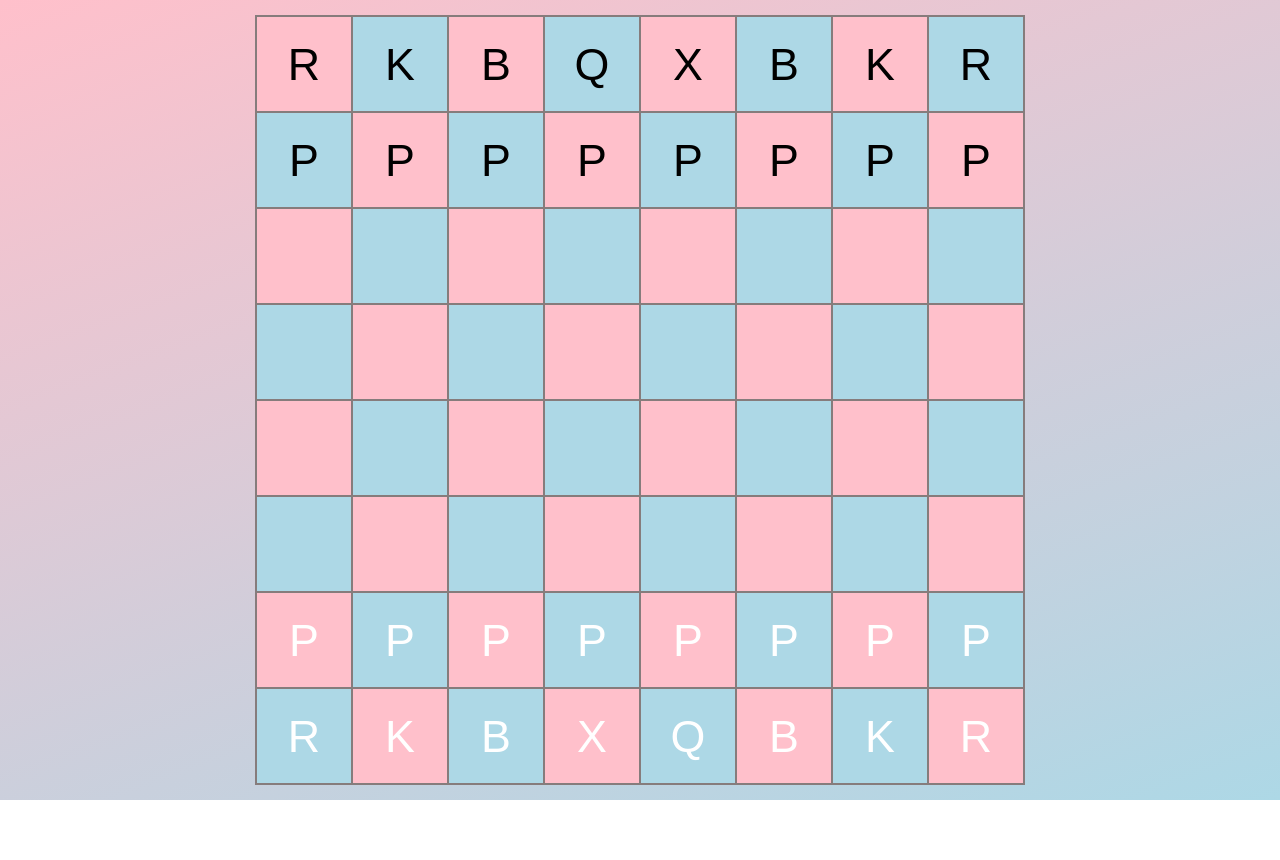
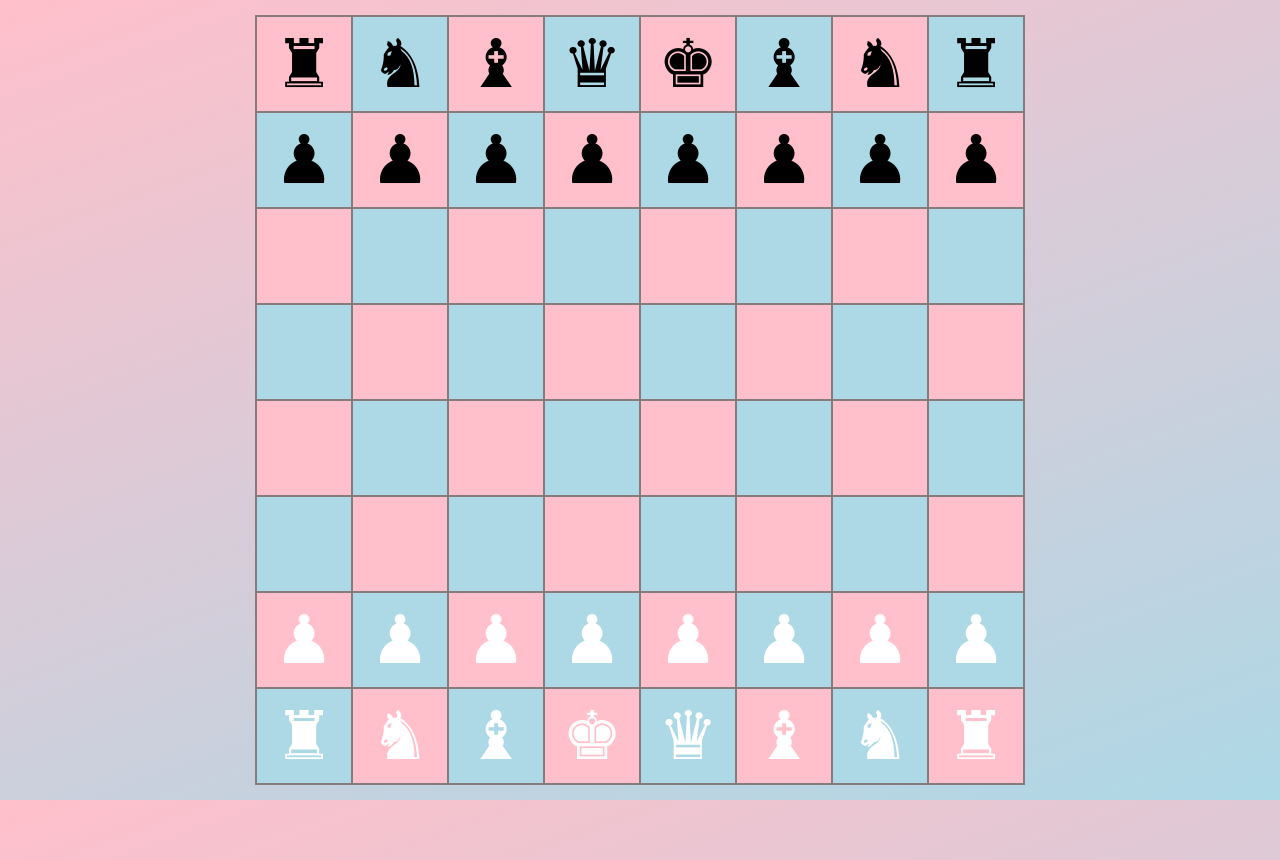
Before and after one commit to christopherdonohue/chess, a plain HTML site: page index.html in a window 1280 px wide. Before the commit the page ends 800 px from the top, so only its background shows below. Drawn offline with Linux system fonts and the light colour scheme.

Commit message:
added piece symbols

```diff
--- a/app.js
+++ b/app.js
@@ -6,6 +6,7 @@ const pieces = {
     spacesCanMove: 'unlimited',
     blackAvailable: 2,
     whiteAvailable: 2,
+    symb: '♜',
   },
 
   knight: {
@@ -15,6 +16,7 @@ const pieces = {
     spacesCanMove: 3,
     blackAvailable: 2,
     whiteAvailable: 2,
+    symb: '♞',
   },
 
   bishop: {
@@ -24,7 +26,7 @@ const pieces = {
     spacesCanMove: 'unlimited',
     blackAvailable: 2,
     whiteAvailable: 2,
-    moveSet: [7, 9],
+    symb: '♝',
   },
 
   queen: {
@@ -34,6 +36,7 @@ const pieces = {
     spacesCanMove: 'unlimited',
     blackAvailable: 1,
     whiteAvailable: 1,
+    symb: '♛',
   },
 
   king: {
@@ -43,6 +46,7 @@ const pieces = {
     spacesCanMove: 1,
     blackAvailable: 1,
     whiteAvailable: 1,
+    symb: '♚',
   },
 
   pawn: {
@@ -54,6 +58,7 @@ const pieces = {
     whiteAvailable: 8,
     moveSet: 8,
     cannotMoveBackwards: true,
+    symb: '♟',
   },
 };
 
@@ -71,7 +76,7 @@ let allAvailableSquaresFound = false;
 const findPiece = (pieceToFind) => {
   let pieceFound;
   for (const piece in pieces) {
-    if (pieces[piece].letter === pieceToFind) {
+    if (pieces[piece].symb === pieceToFind) {
       pieceFound = pieces[piece];
     }
   }
@@ -466,9 +471,10 @@ const newGame = function () {
   const enemiesKilledContainerBottom = document.createElement('div');
 
   // prettier-ignore
-  const blackPieces = ['R','K','B','Q','X','B','K','R','P','P','P','P','P','P','P','P'];
+  const blackPieces = [{letter: 'R', symb: '♜'},{letter: 'K', symb: '♞'},{letter: 'B', symb: '♝'},{letter: 'Q', symb: '♛'},{letter: 'X', symb: '♚'},{letter: 'B', symb: '♝'},{letter: 'K', symb: '♞'},{letter: 'R', symb: '♜'},{letter: 'P', symb: '♟'},{letter: 'P', symb: '♟'},{letter: 'P', symb: '♟'},{letter: 'P', symb: '♟'},{letter: 'P', symb: '♟'},{letter: 'P', symb: '♟'},{letter: 'P', symb: '♟'},{letter: 'P', symb: '♟'}];
   const whitePieces = [...blackPieces].reverse();
   let j = 0;
+
   let k = 0;
 
   const createBox = (i) => {
@@ -611,13 +617,13 @@ const newGame = function () {
     });
 
     if (i < 16) {
-      pieceContainer.innerText = blackPieces[i];
+      pieceContainer.innerText = blackPieces[i].symb;
       pieceContainer.classList.add('black');
       dropZone.appendChild(pieceContainer);
     }
 
     if (i > 47) {
-      pieceContainer.innerText = whitePieces[k];
+      pieceContainer.innerText = whitePieces[k].symb;
       pieceContainer.classList.add('white');
       dropZone.appendChild(pieceContainer);
       k++;
--- a/style.css
+++ b/style.css
@@ -11,7 +11,7 @@ body {
     rgba(255, 192, 203, 1) 0%,
     rgba(173, 216, 230, 1) 100%
   );
-  font-size: 6vmin;
+  font-size: 10vmin;
   font-family: Arial, Helvetica, sans-serif;
 }
 
@@ -43,7 +43,7 @@ body {
 .draggable {
   width: 100%;
   height: 100%;
-  display: grid;
+  display: flex;
   justify-content: center;
   align-items: center;
   touch-action: none;
@@ -79,13 +79,13 @@ body {
 }
 
 .enemies-killed-container {
-  /* border: 2px dashed rgba(58, 58, 58, 0.232); */
+  /* border: 2px solid rgba(58, 58, 58, 0.232); */
   width: 100%;
-  height: 8vmin;
+  min-height: 8vmin;
   display: flex;
   flex-wrap: wrap;
-  column-gap: 1.225rem;
-  row-gap: 0.25rem;
+  column-gap: 0.5rem;
+  /* row-gap: 0.15rem; */
 }
 
 .main-container {
@@ -106,12 +106,13 @@ body {
   justify-content: center;
   padding: 0;
   align-items: center;
-  height: 100%;
+  /* height: 100%; */
+  max-height: 4rem;
   margin: 0;
 }
 
 @media (min-width: 600px) {
   body {
-    font-size: 2.8rem;
+    font-size: 4.2rem;
   }
 }
```
